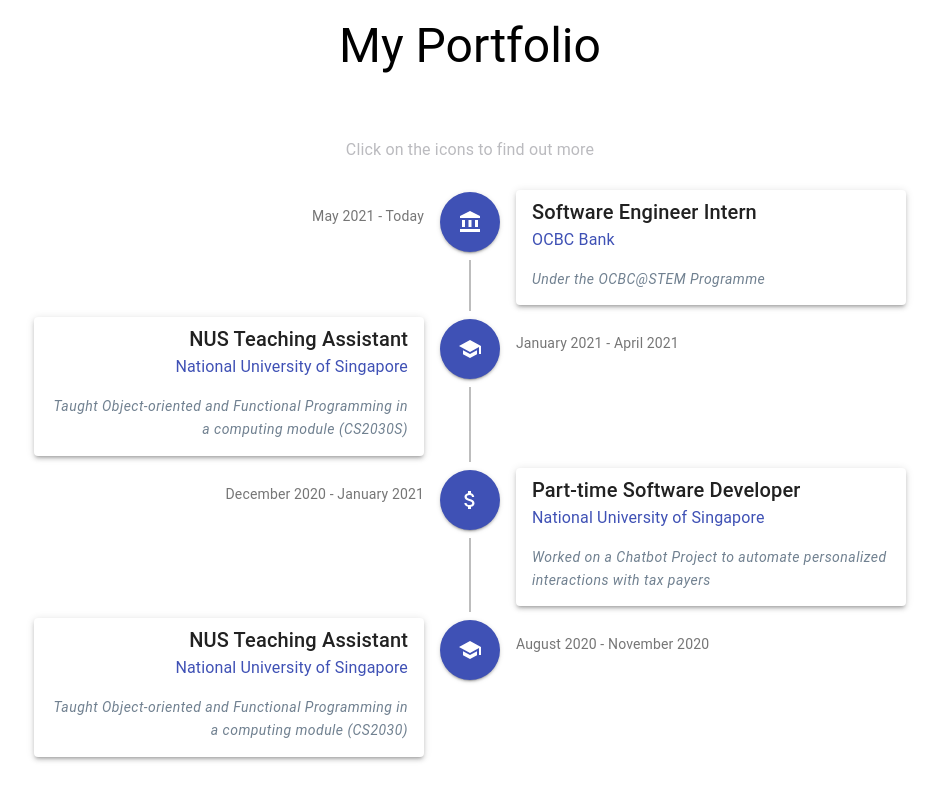
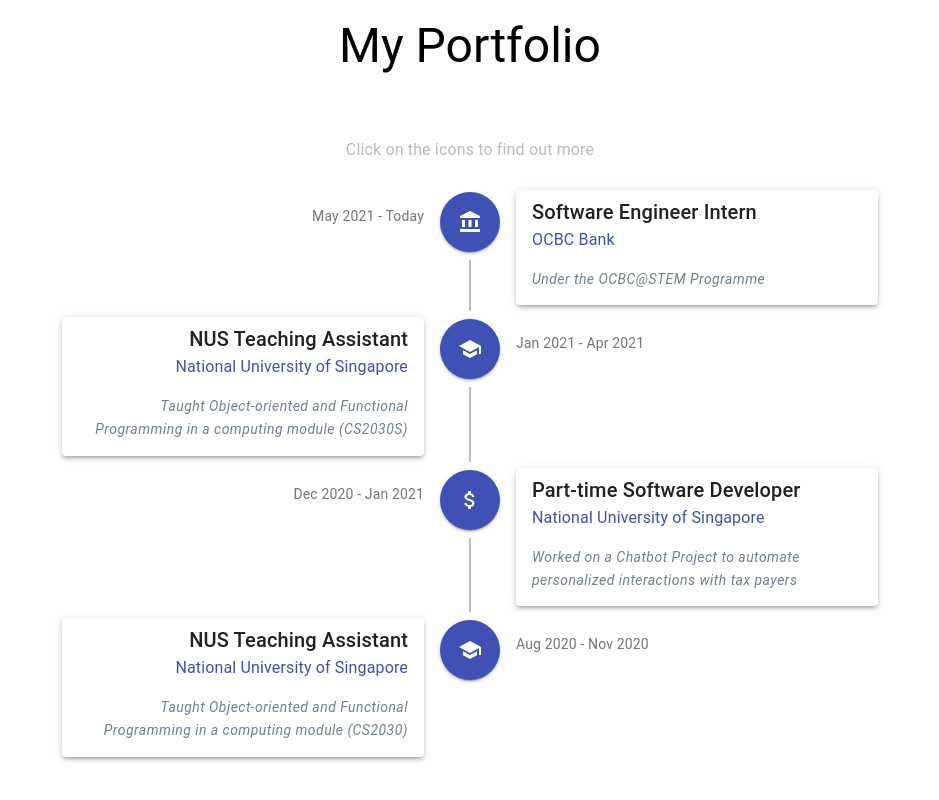
Before and after one commit to Ziyang-98/My-website, a React (Create React App) app: page / in a window 1280 px wide. Shown: the part 1690-2490 px from the top of the page, without its empty margins (170-1109 px from the left). Built offline with nearby package versions, Linux system fonts and the light colour scheme.

Commit message:
Make timeline responsive

```diff
--- a/src/Portfolio/ExpTimeLine.js
+++ b/src/Portfolio/ExpTimeLine.js
@@ -1,5 +1,5 @@
 import React from "react";
-import { makeStyles } from "@material-ui/core/styles";
+import { makeStyles, useTheme } from "@material-ui/core/styles";
 import Timeline from "@material-ui/lab/Timeline";
 import OCBC from "./Experiences/OCBC";
 import CS2030STA from "./Experiences/CS2030STA";
@@ -15,6 +15,7 @@
 import Typography from "@material-ui/core/Typography";
 import IconButton from "@material-ui/core/IconButton";
 import Dialog from "./Dialog";
+import useMediaQuery from "@material-ui/core/useMediaQuery";
 
 const useStyles = makeStyles((theme) => ({
   paper: {
@@ -22,6 +23,9 @@
   },
   duration: {
     marginTop: theme.spacing(2),
+    [theme.breakpoints.down("xs")]: {
+      flex: 0.3,
+    },
   },
   icon: {
     color: "#FFFFFF",
@@ -70,8 +74,14 @@
     setOpen(false);
   };
 
+  const theme = useTheme();
+  const small = useMediaQuery(theme.breakpoints.down("xs"));
+
   return (
-    <Timeline align="alternate">
+    <div>
+      {small ? (
+        // Timeline content aligns left if window is small
+        <Timeline align="left" className={classes.timeline}>
           {experiences.map((exp) => {
             const Icon = exp.icon;
             return (
@@ -132,5 +142,70 @@
             handleClose={handleClose}
           />
         </Timeline>
+      ) : (
+        // Timeline content alternates by default
+        <Timeline align="alternate" className={classes.timeline}>
+          {experiences.map((exp) => {
+            const Icon = exp.icon;
+            return (
+              <TimelineItem>
+                <TimelineOppositeContent className={classes.duration}>
+                  <Typography variant="body2" color="textSecondary">
+                    {exp.duration}
+                  </Typography>
+                </TimelineOppositeContent>
+                <TimelineSeparator>
+                  <TimelineDot color="primary">
+                    <IconButton
+                      className={classes.icon}
+                      onClick={() =>
+                        handleClick(
+                          exp.jobTitle,
+                          exp.company,
+                          exp.duration,
+                          exp.description,
+                          exp.jobscope
+                        )
+                      }
+                    >
+                      <Icon />
+                    </IconButton>
+                  </TimelineDot>
+                  {lastItem !== exp && <TimelineConnector />}
+                </TimelineSeparator>
+                <TimelineContent>
+                  <Paper elevation={3} className={classes.paper}>
+                    <Typography variant="h6" component="h2">
+                      {exp.jobTitle}
+                    </Typography>
+
+                    <Typography variant="body1" component="p" color="primary">
+                      {exp.company}
+                    </Typography>
+                    <Typography
+                      className={classes.description}
+                      variant="caption"
+                      component="p"
+                      color="primary"
+                    >
+                      {exp.description}
+                    </Typography>
+                  </Paper>
+                </TimelineContent>
+              </TimelineItem>
+            );
+          })}
+          <Dialog
+            open={open}
+            jobTitle={jobTitle}
+            company={company}
+            duration={duration}
+            description={description}
+            jobscope={jobscope}
+            handleClose={handleClose}
+          />
+        </Timeline>
+      )}
+    </div>
   );
 }
--- a/src/Portfolio/Experiences/cs2030TA.js
+++ b/src/Portfolio/Experiences/cs2030TA.js
@@ -3,7 +3,7 @@
 const CS2030STA = {
   jobTitle: "NUS Teaching Assistant",
   company: "National University of Singapore",
-  duration: "August 2020 - November 2020",
+  duration: "Aug 2020 - Nov 2020",
   description:
     "Taught Object-oriented and Functional Programming in a computing module (CS2030)",
   jobscope: [
--- a/src/Portfolio/Experiences/cs2030sTA.js
+++ b/src/Portfolio/Experiences/cs2030sTA.js
@@ -3,7 +3,7 @@
 const CS2030TA = {
   jobTitle: "NUS Teaching Assistant",
   company: "National University of Singapore",
-  duration: "January 2021 - April 2021",
+  duration: "Jan 2021 - Apr 2021",
   description:
     "Taught Object-oriented and Functional Programming in a computing module (CS2030S)",
   jobscope: [
--- a/src/Portfolio/Experiences/iras.js
+++ b/src/Portfolio/Experiences/iras.js
@@ -3,7 +3,7 @@
 const IRAS = {
   jobTitle: "Part-time Software Developer",
   company: "National University of Singapore",
-  duration: "December 2020 - January 2021",
+  duration: "Dec 2020 - Jan 2021",
   description:
     "Worked on a Chatbot Project to automate personalized interactions with tax payers",
   jobscope: [
```
Lines whose indentation alone changed are shown as unchanged.
